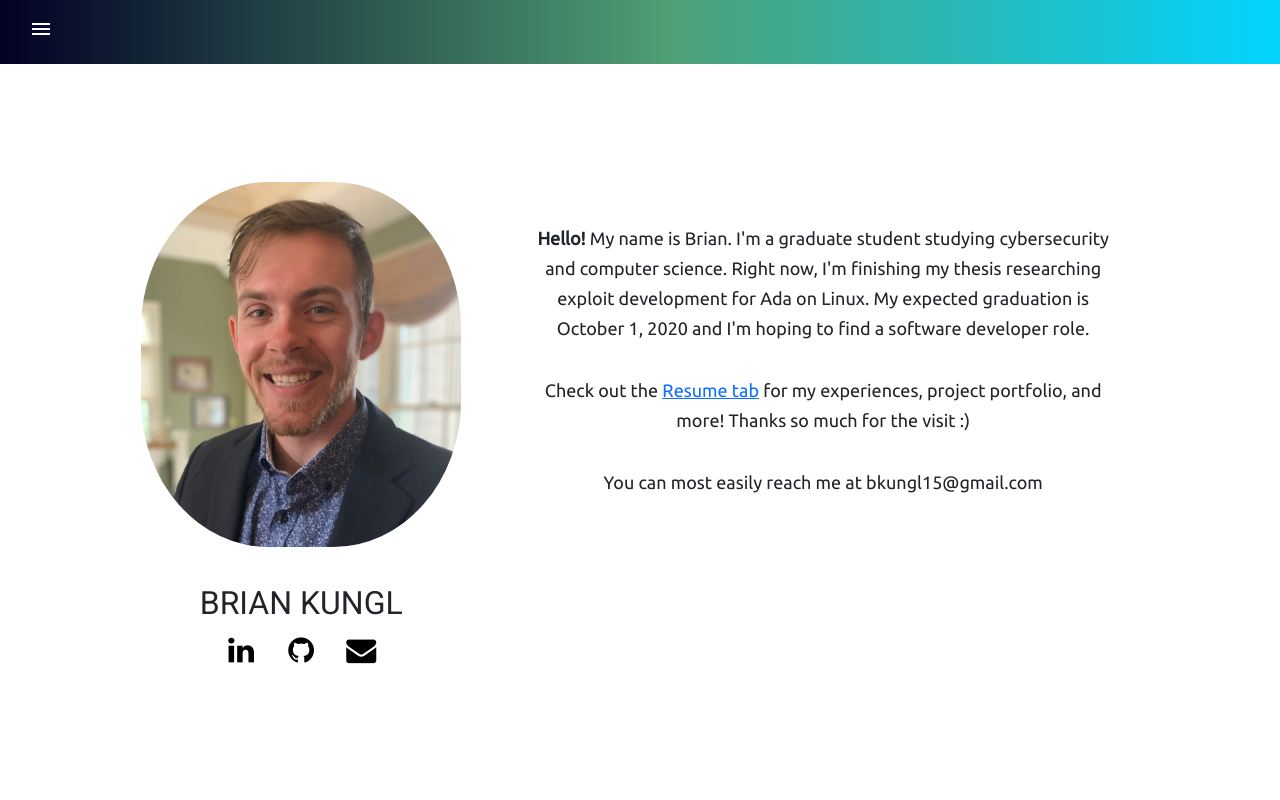
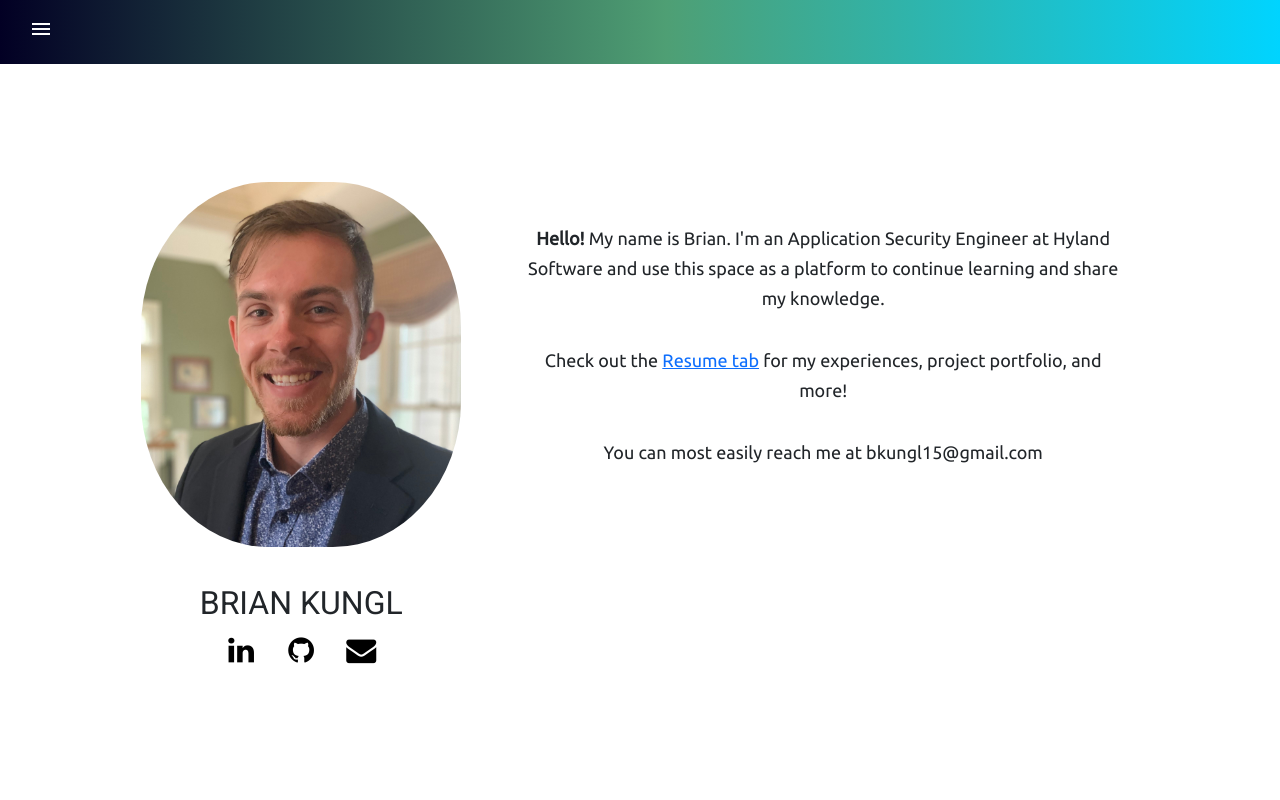
Before and after one commit to bkungl/briankungl, an Angular app in the folder bkweb/: page / in a window 1280 px wide. Shown: the top 800 px of the page. Built offline with nearby package versions, Linux system fonts and the light colour scheme.

Commit message:
C:\Users\Brian Kungl\Documents\Repos\briankungl\bkweb\src\assets
:wq
Please enter the commit message for your changes. Lines starting

```diff
--- a/bkweb/src/app/about/about.component.html
+++ b/bkweb/src/app/about/about.component.html
@@ -28,10 +28,10 @@
             <div class="right col-lg-6 offset-lg-0  col-sm-10 offset-sm-1 col-10 offset-1">
 
                 <div class="shortbio text-center">
-                    <p><strong>Hello! </strong> My name is Brian. I'm a graduate student studying cybersecurity and computer science. Right now, I'm finishing my thesis researching exploit development for Ada on Linux. My expected graduation is October 1, 2020 and I'm hoping to find a software developer role.
+                    <p><strong>Hello! </strong> My name is Brian. I'm an Application Security Engineer at Hyland Software and use this space as a platform to continue learning and share my knowledge.
                     </p>
                     <br>
-                    <p>Check out the <a routerLink="/resume"> Resume tab</a> for my experiences, project portfolio, and more! Thanks so much for the visit :)</p>
+                    <p>Check out the <a routerLink="/resume"> Resume tab</a> for my experiences, project portfolio, and more!</p>
                     <br>
                     <p>You can most easily reach me at bkungl15@gmail.com</p>
                 </div>
--- a/bkweb/src/app/resume/base/education/education.component.html
+++ b/bkweb/src/app/resume/base/education/education.component.html
@@ -12,7 +12,7 @@
                 <hr>
             </div>
             <div class="degree">
-                <p><strong>MSc Cybersecurity</strong> - Exploit Development For Ada (Thesis)</p>
+                <p><strong>MSc Cybersecurity, Merit</strong> - <a href="https://s3.us-east-2.amazonaws.com/briankungl.com/assets/MSc_Dissertation_KUNGL.pdf">Exploit Development For Ada (Thesis)</a></p>
             </div>
             <div class="location">
                 <div class="">
--- a/bkweb/src/app/resume/portfolio/portfolio.component.html
+++ b/bkweb/src/app/resume/portfolio/portfolio.component.html
@@ -2,7 +2,7 @@
     <div class="info row text-center">
         <div class="jumbotron col-8 offset-2">
             <h1 class="display-3 title">My Project Portfolio</h1>
-            <p class="lead">This area holds some of my past experiences and projects. Examples include Django projects, Angular apps, Websites, Coursework, and more!</p>
+            <p class="lead">This area holds some of my past experiences and projects.</p>
             <hr class="my-4">
             <p>You can view a brief snapshot of the project, or you can click to view more. </p>
             <a class="btn btn-primary btn-md" href="https://www.github.com/bkungl" role="button">Alternatively, view some projects on my GitHub</a>
@@ -16,6 +16,22 @@
 
 <div class=" cardlayout">
     <div class="elements ">
+        <div class="card mx-auto col-8 offset-2 col-md-6 offset-m3-3 text-center">
+            <div class="card-body gradient">
+                <h2 class="card-title">Master's Thesis: Exploit Development for Ada</h2>
+            </div>
+            <!-->
+            <img src="https://raw.githubusercontent.com/bkungl/RowingDATAVIS/master/Annotation%202020-06-05%20122905.png" class="card-img-top" alt="...">
+<!/-->
+            <div class="card-body">
+                <p class="card-text">I studied dynamic memory in Ada and how the languages used storage pools to track it. My research focused on utilizing implicit attacks to show that Ada's stack-based storage pool solution for dynamic memory may not be as safe as previously thought.</p>
+                <p> <a href="https://s3.us-east-2.amazonaws.com/briankungl.com/assets/MSc_Dissertation_KUNGL.pdf">Report: Link</a></p>
+                <p class="card-text">Stack: Ada95, C</p>
+                <p class="card-text">Tools: Linux, GraphViz, gdb, peda, rr, GNAT Studio, </p>
+                <a href="https://github.com/bkungl/AdaExploiting" class="btn btn-primary ">View on GitHub</a>
+            </div>
+        </div>
+        <br>
 
         <div class="card mx-auto col-8 offset-2 col-md-6 offset-m3-3 text-center">
             <div class="card-body gradient">
@@ -83,21 +99,7 @@
         <br>
 
 
-        <div class="card mx-auto col-8 offset-2 col-md-6 offset-m3-3 text-center">
-            <div class="card-body gradient">
-                <h2 class="card-title">Master's Thesis: Exploit Development for Ada</h2>
-            </div>
-            <!-->
-            <img src="https://raw.githubusercontent.com/bkungl/RowingDATAVIS/master/Annotation%202020-06-05%20122905.png" class="card-img-top" alt="...">
-<!/-->
-            <div class="card-body">
-                <p class="card-text">I'm currently completing my thesis project required to earn my master's degree in Cybersecurity. My project focuses on heap-based memory exploits for the Ada programming language</p>
-                <p class="card-text">Stack: Ada95, C</p>
-                <p class="card-text">Tools: Linux, GraphViz, gdb, peda, rr, GNAT Studio, </p>
-                <a href="https://github.com/bkungl/AdaExploiting" class="btn btn-primary ">View on GitHub</a>
-            </div>
-        </div>
-        <br>
+
 
         <div class="card mx-auto col-8 offset-2 col-md-6 offset-m3-3 text-center">
             <div class="card-body gradient">
--- a/bkweb/src/app/resume/resume.component.html
+++ b/bkweb/src/app/resume/resume.component.html
@@ -5,10 +5,10 @@
         <app-base></app-base>
     </mat-tab>
 
-    <mat-tab label="Skills" class="col-4">
+    <!--<mat-tab label="Skills" class="col-4">
         <br>
         <app-learning></app-learning>
-    </mat-tab>
+    </mat-tab>-->
 
     <mat-tab label="Portfolio" class="col-4">
         <br>
--- a/bkweb/src/assets/jobs.json
+++ b/bkweb/src/assets/jobs.json
@@ -1,4 +1,25 @@
 [
+    {
+        "jobId": 4,
+        "jobTitle": "Security Engineer",
+        "employer": "Hyland Software",
+        "location": "Westlake, OH",
+        "startDate": "November 16, 2020",
+        "endDate": "Current",
+        "shortDescription": [
+            "I am a member of the application security team tasked with securing internal products and creating security knowledge and guidance."
+        ],
+        "moreDetails": [
+            "Became a Checkmarx Certified Engineer in order to better lead static analysis efforts on Hyland software",
+            "Assisted development teams in threat modeling their product in order to classify security vulnerabilities"
+        ],
+        "technologies": [
+            "SAST",
+            "C#",
+            "Checkmarx",
+            "Microsoft Threat Modeling Tool"
+        ]
+  },
     {
         "jobId": 1,
         "jobTitle": "Web Developer",
@@ -27,7 +48,7 @@
   },
 
     {
-        "jobId": 1,
+        "jobId": 2,
         "jobTitle": "Software Researcher",
         "employer": "Univeristy of Delaware Vertically Integrated Projects",
         "location": "Newark, DE",
```
